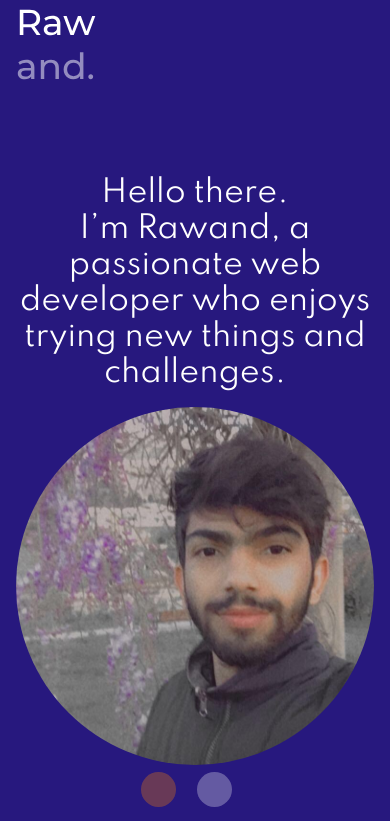
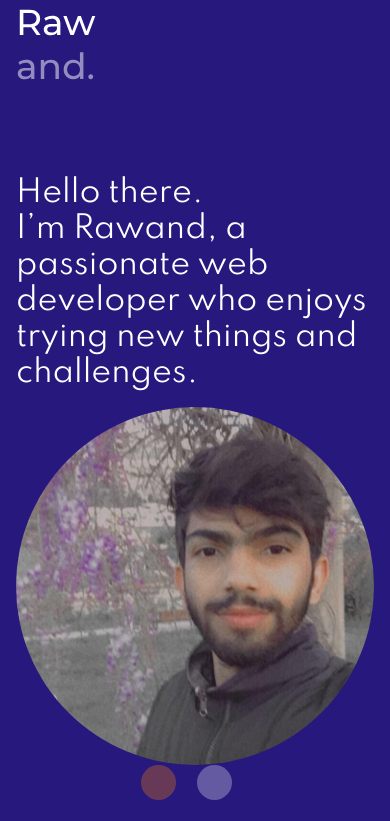
Before and after one commit to RawandDev/portfolio-nextjsss, a Next.js app in the folder portfolio/: page / in a window 390 px wide. Shown: the top 821 px of the page. Built offline with nearby package versions, Linux system fonts and the light colour scheme.

Commit message:
config(tailwind): add more colors

```diff
--- a/portfolio/pages/index.js
+++ b/portfolio/pages/index.js
@@ -6,7 +6,7 @@ import particle from "../public/images/particle.svg";
 export default function Home() {
   return (
     <>
-      <div className="text-center sm:flex sm:justify-around mt-20">
+      <div className="flex flex-col justify-center items-center lg:flex lg:justify-around lg:flex-row mt-20">
         <div className="text-white text-3xl sm:max-w-2xl sm:flex sm:items-center mb-4">
           <div>
             <p>Hello there.</p>
--- a/portfolio/styles/globals.css
+++ b/portfolio/styles/globals.css
@@ -3,6 +3,10 @@
 @tailwind base;
 @tailwind components;
 @tailwind utilities;
+
+html {
+  scroll-behavior: smooth;
+}
 
 body {
   padding: 0;
--- a/portfolio/tailwind.config.js
+++ b/portfolio/tailwind.config.js
@@ -5,6 +5,8 @@ module.exports = {
     extend: {
       colors: {
         primary: "#27187E",
+        darkPrimary: "#241675",
+        secondary: "#FF8600",
       },
       fontFamily: {
         body: ["Spartan", "sans-serif"],
```
